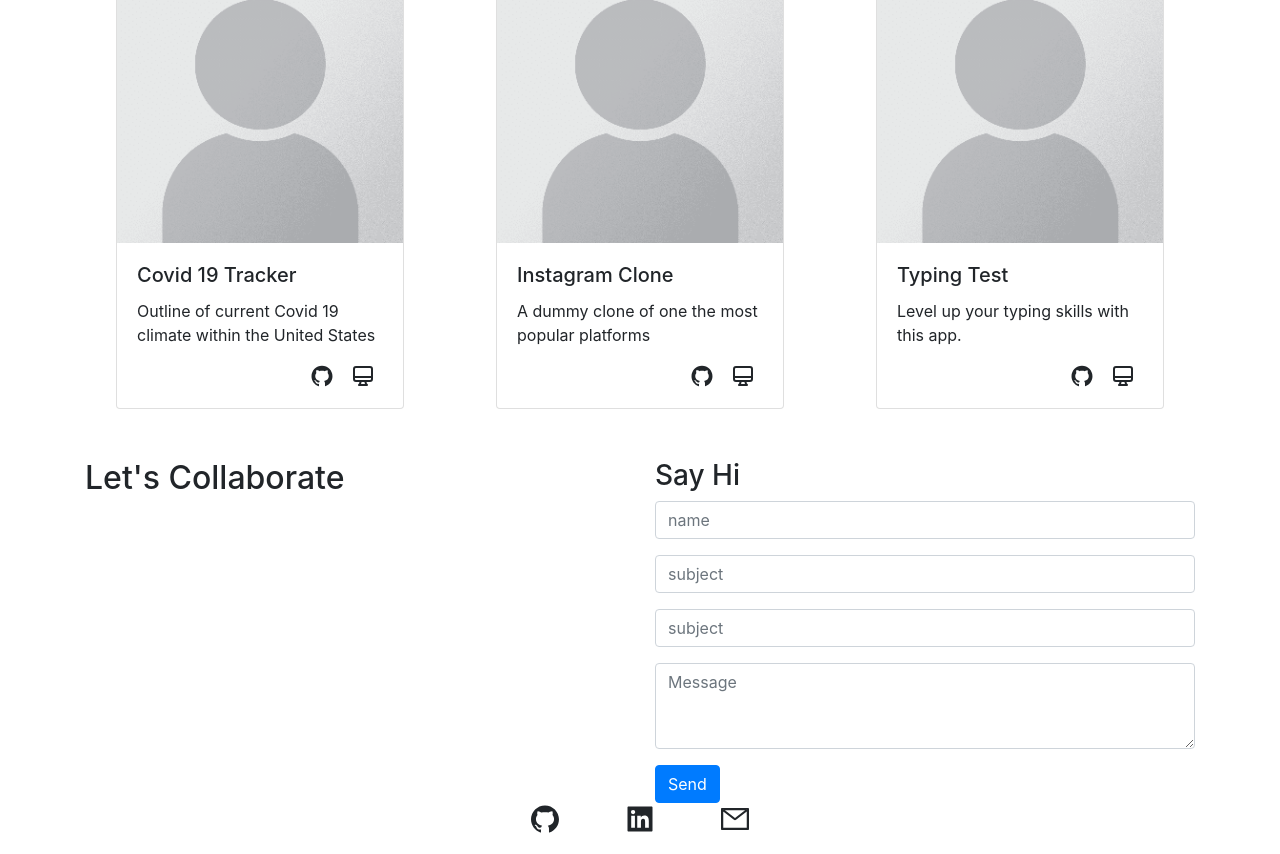
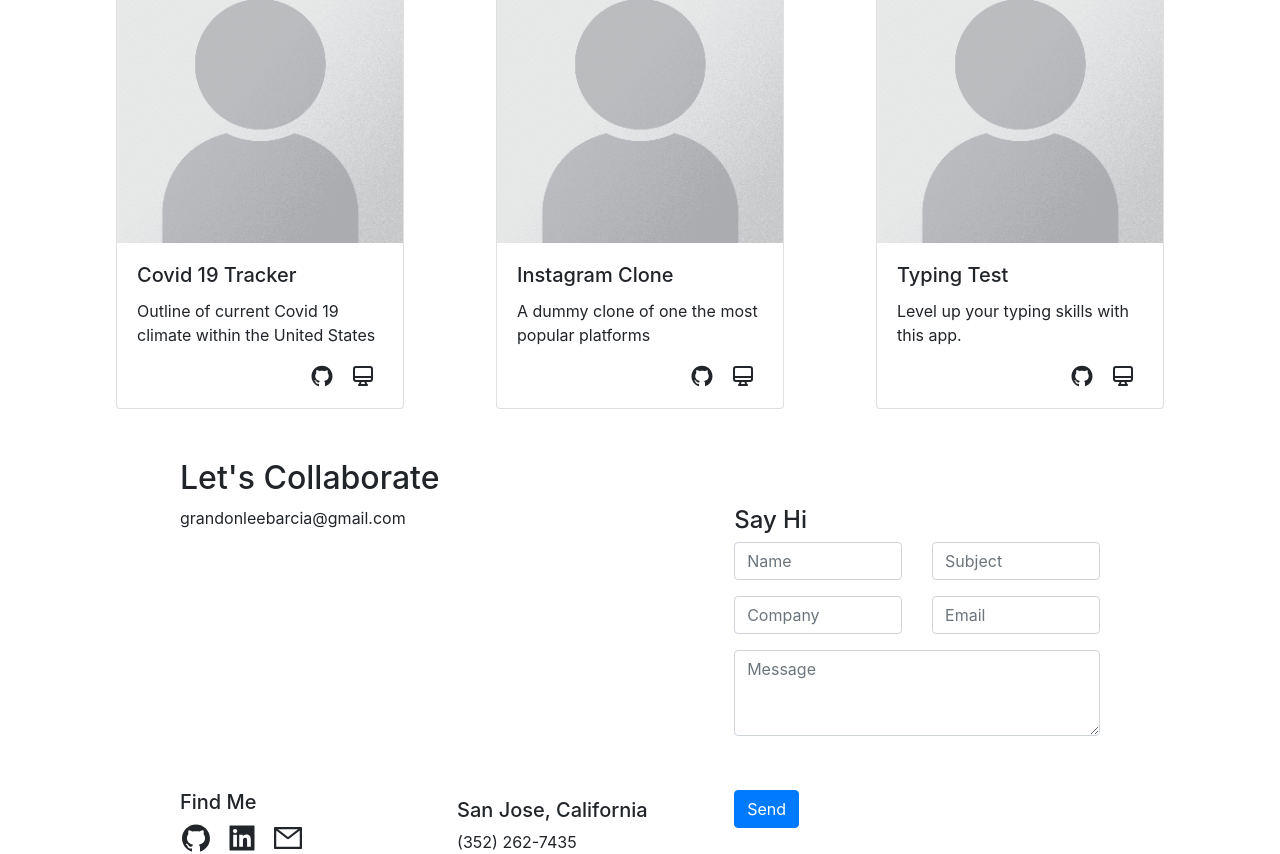
Before and after one commit to grandonbarcia/portfolio_v2, a React (Create React App) app: page / in a window 1280 px wide. Shown: the part 913-1767 px from the top of the page. Built offline with nearby package versions, Linux system fonts and the light colour scheme.

Commit message:
finish basic design layout and added anchor for smooth scroll

```diff
--- a/src/Components/Contact.js
+++ b/src/Components/Contact.js
@@ -1,54 +1,106 @@
 import React from 'react'
 import { Row, Col, Form, Button } from 'react-bootstrap'
 import { AiFillGithub, AiFillLinkedin, AiOutlineMail } from 'react-icons/ai'
+import { SpeechBubble } from 'react-kawaii'
 import '../App.css';
 const Contact = () => {
     return (
-        <section>
+        <section id='contact'>
+            <Row className="justify-content-md-center" >
+                <Col xl={10}>
                     <Row>
+                        <Col xl={12}>
+                            <h2>Let's Collaborate</h2>
+                        </Col>
+                    </Row>
+                    <Row>
+                        <Col xl={7}>
+                            <Row className="h-100">
+                                <Col>
+                                    grandonleebarcia@gmail.com
+                                </Col>
+                                <Col className="my-auto" xl={12}>
+                                    {/* <SpeechBubble size={150} mood="happy" color="#83D1FB" /> */}
+                                </Col>
+                            </Row>
+
+                            <Row className="align-items-end">
                                 <Col>
                                     <Row>
                                         <Col>
-                            <h2>Let's Collaborate</h2>
-                        </Col>
-                        <Col>
-                            <h3>Say Hi</h3>
-                            <Form>
-                                <Form.Group>
-
-                                    <Form.Control type="name" placeholder="name" />
-                                </Form.Group>
-                                <Form.Group >
-
-                                    <Form.Control type="subject" placeholder="subject" />
-                                </Form.Group>
-
-                                <Form.Group >
-
-                                    <Form.Control type="subject" placeholder="subject" />
-                                </Form.Group>
-
-                                <Form.Group >
-
-                                    <Form.Control as="textarea" placeholder="Message" rows={3} />
-                                </Form.Group>
-                            </Form>
-                            <Button primary={"variant"}>Send </Button>
+                                            <h5>Find Me</h5>
                                         </Col>
                                     </Row>
-                    <Row className="justify-content-md-center">
-                        <Col xl={1} className="text-center">
+                                    <Row>
+                                        <Col xl={2} className="text-center">
                                             <AiFillGithub size={32} />
                                         </Col >
-                        <Col xl={1} className="text-center">
+                                        <Col xl={2} className="text-center">
                                             <AiFillLinkedin size={32} />
                                         </Col>
-                        <Col xl={1} className="text-center">
+                                        <Col xl={2} className="text-center">
                                             <AiOutlineMail size={32} />
                                         </Col>
                                     </Row>
                                 </Col>
-            </Row >
+                                <Col>
+                                    <Row>
+                                        <Col>
+                                            <h5>San Jose, California</h5>
+                                        </Col>
+                                    </Row>
+                                    <Row>
+                                        <Col>
+                                            (352) 262-7435
+                                        </Col>
+                                    </Row>
+                                </Col>
+                            </Row>
+                        </Col>
+                        <Col xl={5}>
+                            <Row className="h-100">
+                                <Col>
+                                    <h4>Say Hi</h4>
+                                    <Form className="h-75">
+                                        <Row>
+                                            <Col>
+                                                <Form.Group>
+                                                    <Form.Control type="name" placeholder="Name" />
+                                                </Form.Group>
+                                            </Col>
+                                            <Col>
+                                                <Form.Group >
+                                                    <Form.Control type="subject" placeholder="Subject" />
+                                                </Form.Group>
+                                            </Col>
+                                        </Row>
+                                        <Row>
+                                            <Col>
+                                                <Form.Group >
+                                                    <Form.Control type="company" placeholder="Company" />
+                                                </Form.Group>
+                                            </Col>
+                                            <Col>
+                                                <Form.Group >
+                                                    <Form.Control type="email" placeholder="Email" />
+                                                </Form.Group>
+                                            </Col>
+                                        </Row>
+                                        <Form.Group >
+                                            <Form.Control as="textarea" placeholder="Message" rows={3} />
+                                        </Form.Group>
+                                    </Form>
+                                </Col>
+                            </Row>
+                            <Row>
+                                <Col>
+                                    <Button primary={"variant"}>Send </Button>
+                                </Col>
+                            </Row>
+                        </Col>
+                    </Row>
+                </Col>
+            </Row>
         </section>
     )
 }
```
Lines whose indentation alone changed are shown as unchanged.
